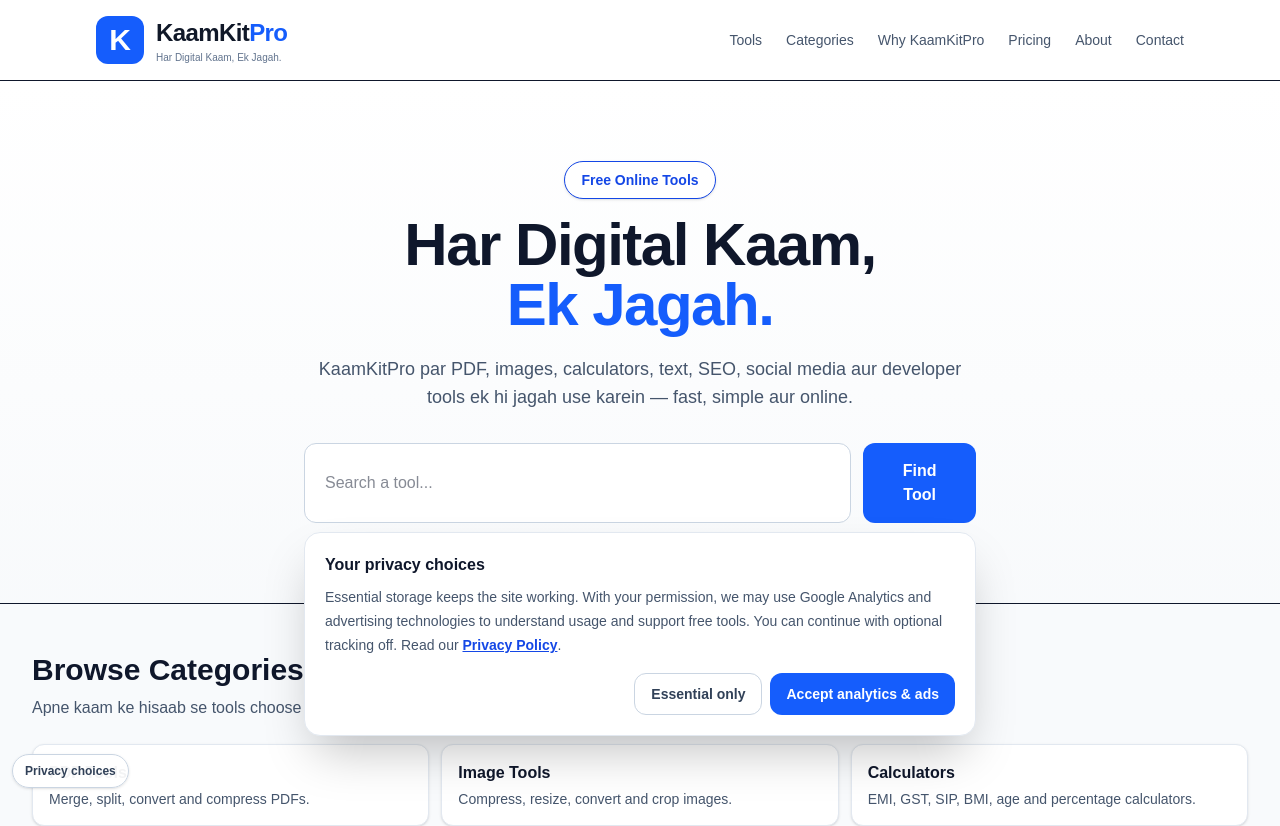
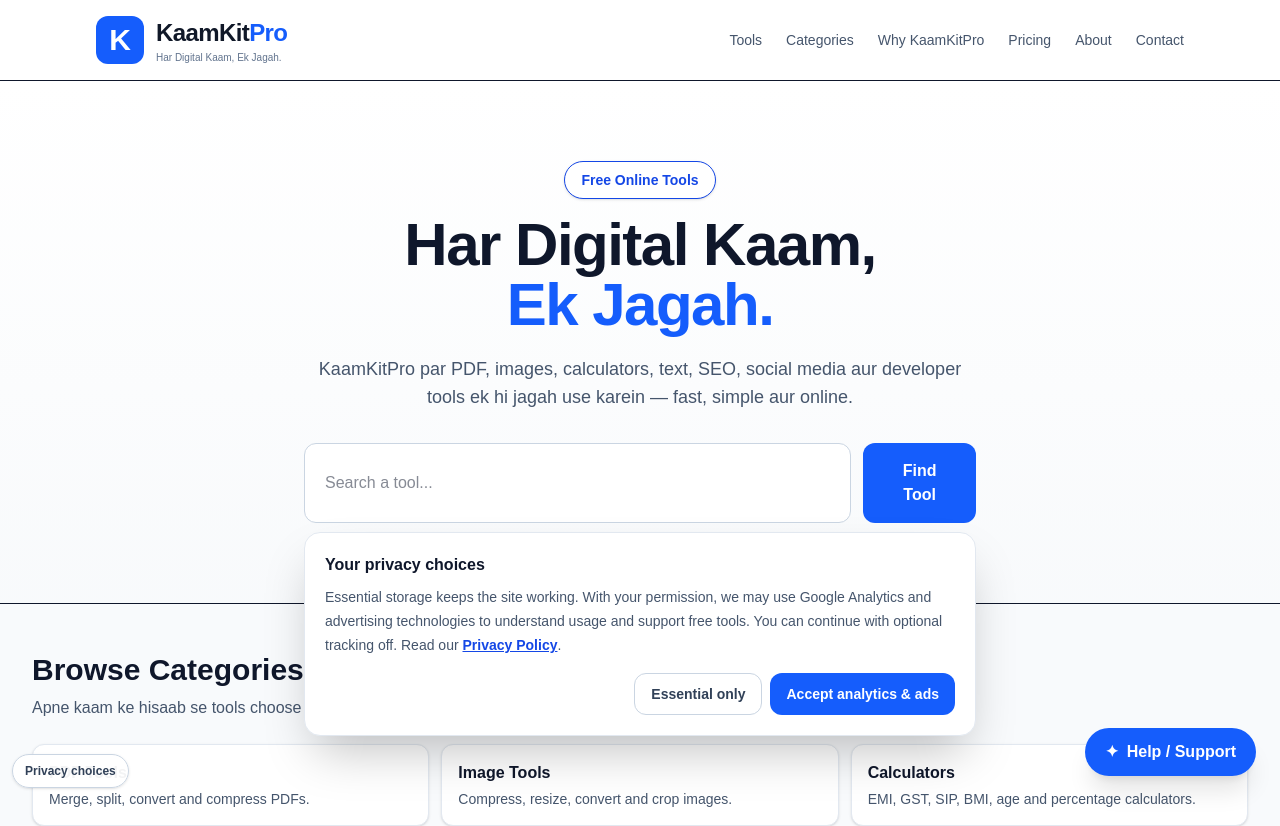
Before and after one commit to WellProSoftware/kaamkitpro, a Next.js app: page / in a window 1280 px wide. Shown: the top 826 px of the page. Built offline with nearby package versions, Linux system fonts and the light colour scheme.

Commit message:
fix: mount support chat across site

```diff
--- a/src/app/layout.tsx
+++ b/src/app/layout.tsx
@@ -5,6 +5,7 @@ import InternalLinks from "@/components/InternalLinks";
 import AdSenseLoader from "@/components/AdSenseLoader";
 import PrivacyConsent from "@/components/PrivacyConsent";
 import AnalyticsLoader from "@/components/AnalyticsLoader";
+import SupportChat from "@/components/SupportChat";
 
 const siteUrl = "https://kaamkitpro.com";
 const isStagingBuild = process.env.KAAMKITPRO_STAGING === "true" || process.env.VERCEL_ENV === "preview";
@@ -133,6 +134,8 @@ export default function RootLayout({
 
         {children}
 
+        <SupportChat />
+
         <InternalLinks />
 
         <PrivacyConsent />
```
